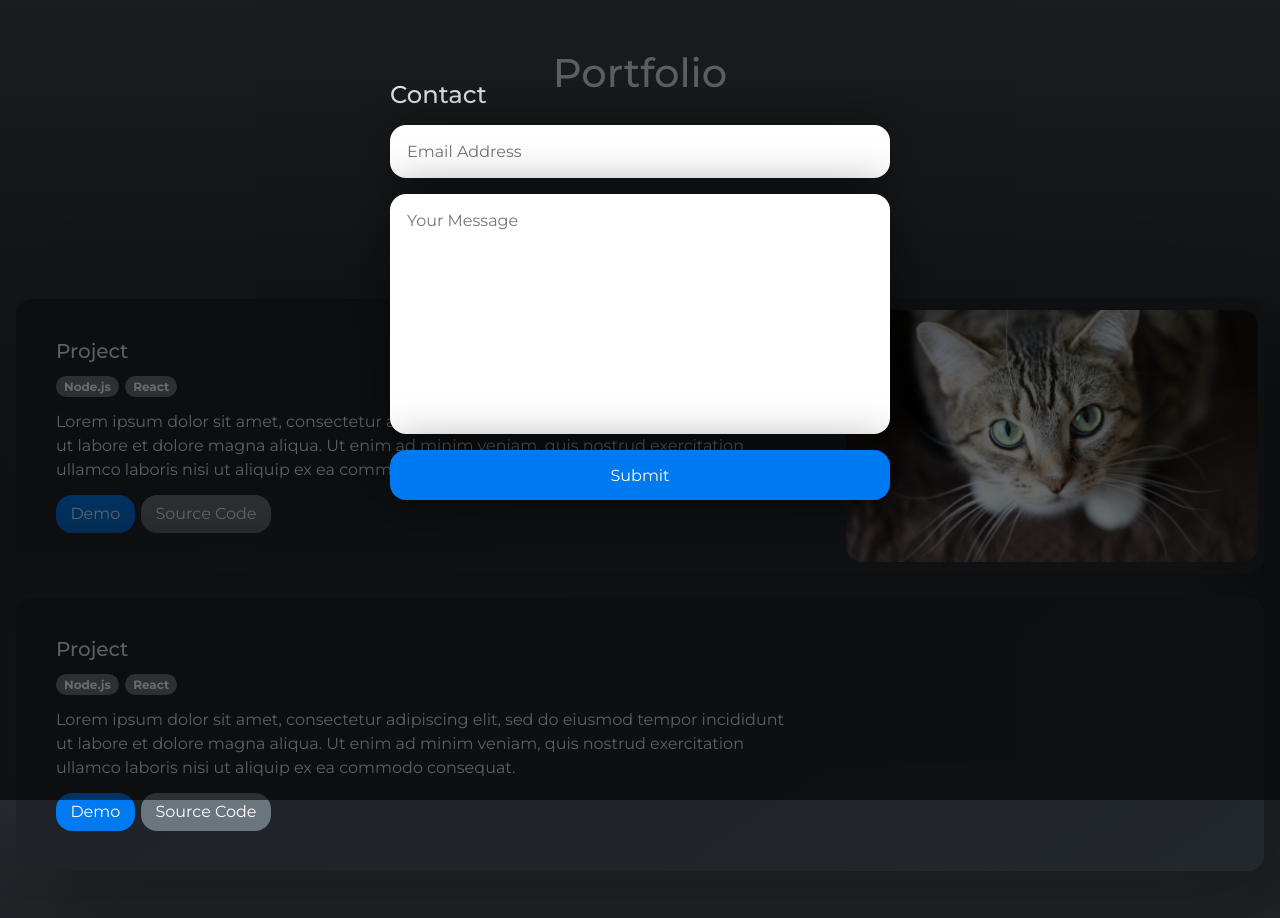
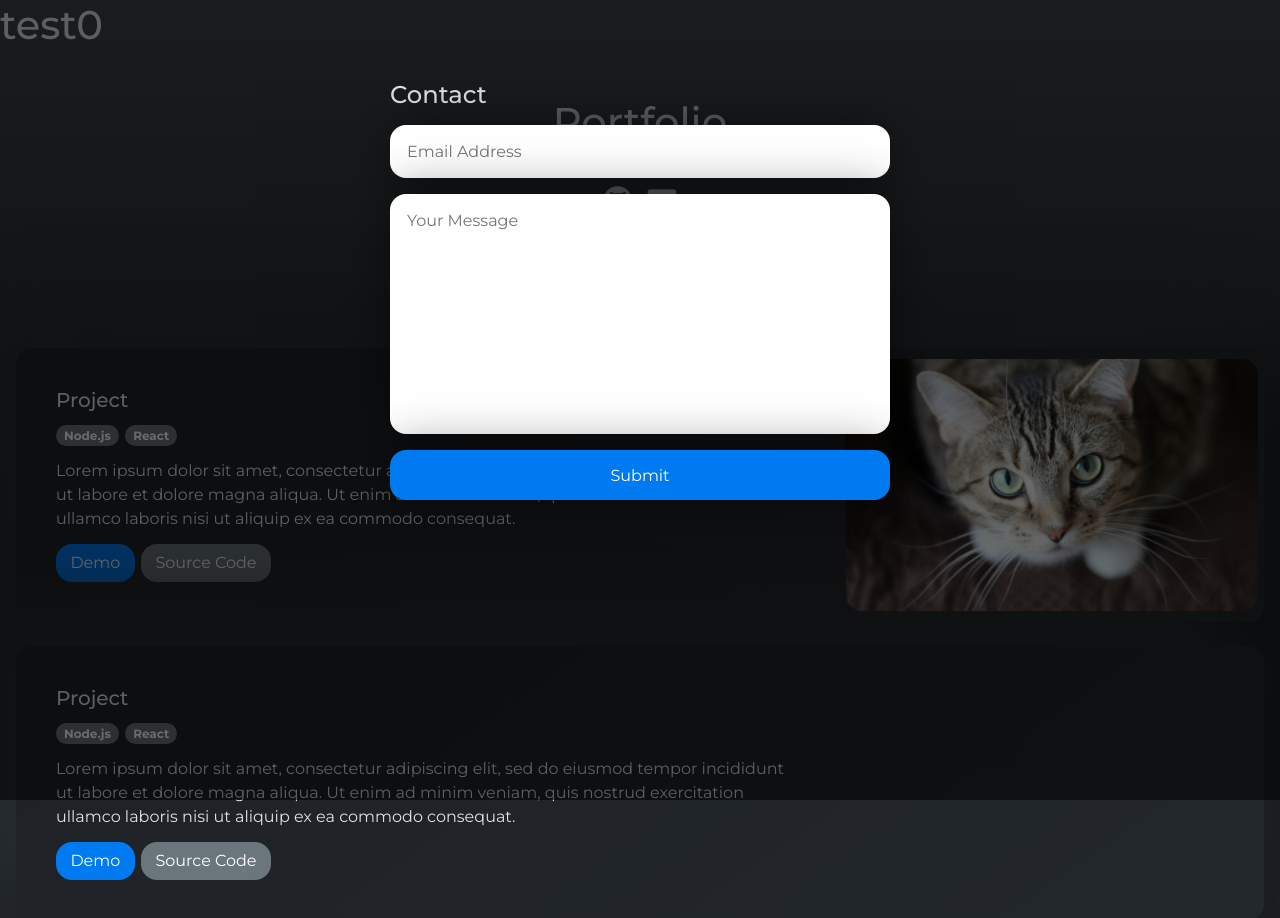
Before and after one commit to wizguin/projects-page, a React (Vite) app: page / in a window 1280 px wide. Both pictures are taken after a click on the button "Contact". Shown: the top 918 px of the page. Built offline with nearby package versions, Linux system fonts and the light colour scheme.

Commit message:
Create notification components

```diff
--- a/src/components/notifications/Notifications.tsx
+++ b/src/components/notifications/Notifications.tsx
@@ -1,11 +1,14 @@
+import Notification from './notification/Notification'
 import { useNotifications } from '../../notifications/NotificationContext'
 
 export default function Notifications() {
-    const { notifications } = useNotifications()
+    const { notifications, addSuccess } = useNotifications()
+
+    window.onclick = () => addSuccess('test')
 
     return (
         <div className='notifications'>
-            {notifications.map(n => <h1>{n.message}</h1>)}
+            {notifications.map(n => Notification(n))}
         </div>
     )
 }
--- /dev/null
+++ b/src/components/notifications/notification/Notification.tsx
@@ -0,0 +1,7 @@
+import { Notification as Props } from '../../../notifications/NotificationContext'
+
+export default function Notification({ message, type }: Props)  {
+    return (
+        <h1>{message}{type}</h1>
+    )
+}
--- a/src/notifications/NotificationContext.tsx
+++ b/src/notifications/NotificationContext.tsx
@@ -4,7 +4,7 @@ interface Props {
     children: ReactNode
 }
 
-interface Notification {
+export interface Notification {
     message: string,
     type: NotificationType
 }
```
